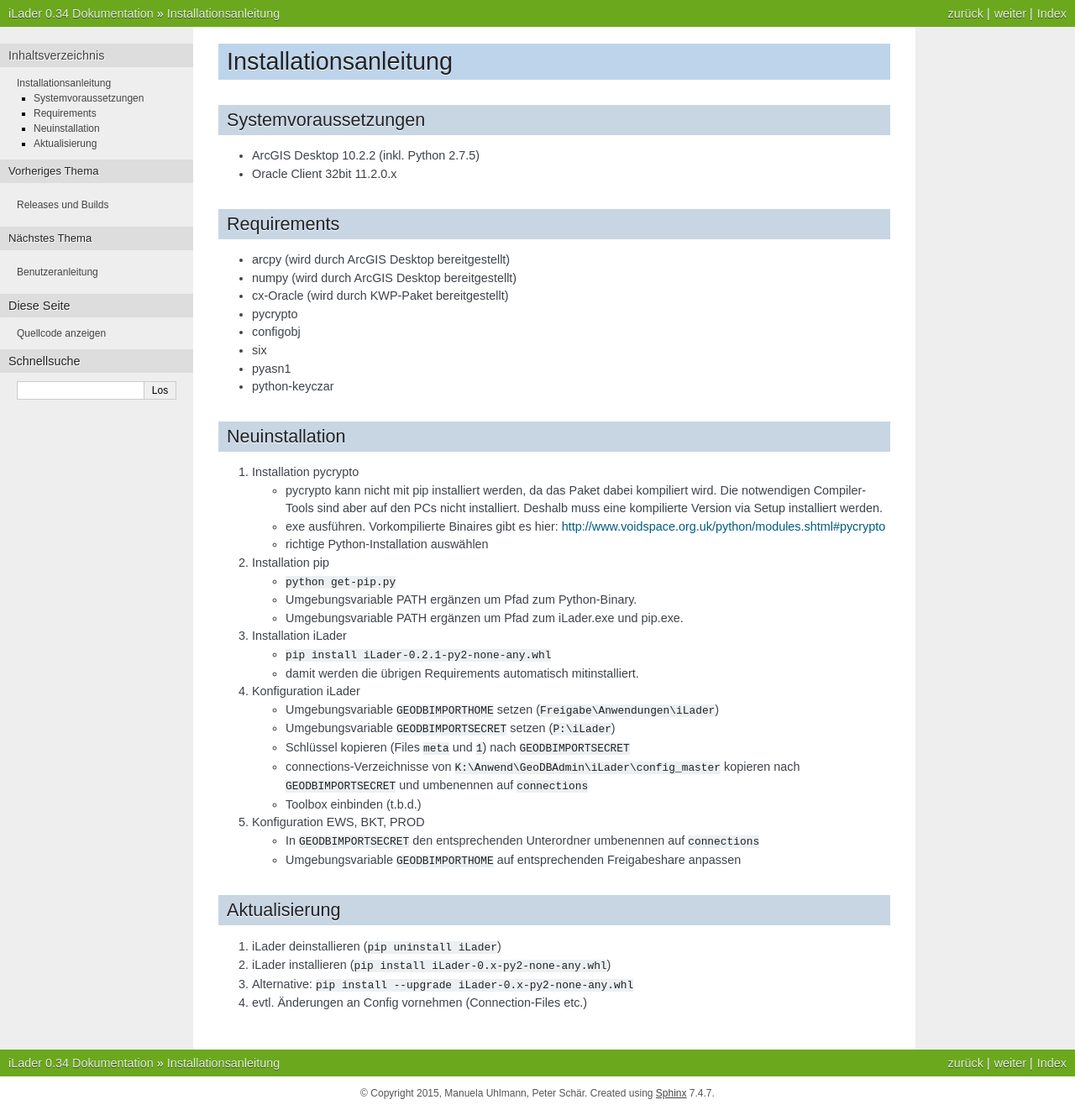
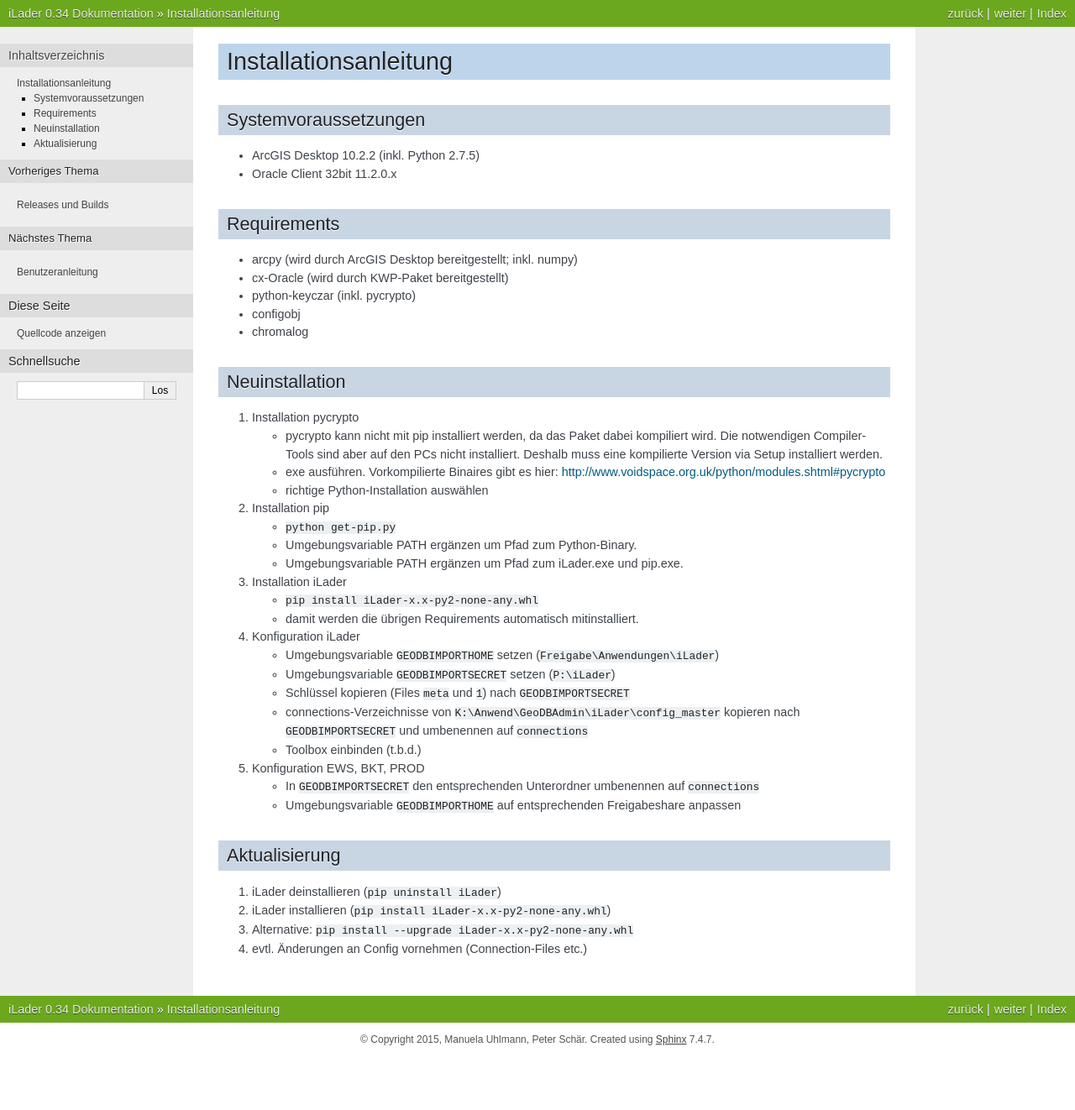
Before and after one commit to AGIBE/iLader, a Sphinx documentation site: the page built from docs/installation.rst, in a window 1280 px wide. Shown: the whole page at 84% size. Built offline with Sphinx 7.4.7, drawn with Linux system fonts in a browser that asks for light colours; after the commit the page ends 1258 px from its top, so only the background shows below that.

Commit message:
Installationsanleitung und Requirements aufeinander abgestimmt.

```diff
--- a/docs/installation.rst
+++ b/docs/installation.rst
@@ -8,14 +8,11 @@ Systemvoraussetzungen
 
 Requirements
 ------------
-- arcpy (wird durch ArcGIS Desktop bereitgestellt)
-- numpy (wird durch ArcGIS Desktop bereitgestellt)
+- arcpy (wird durch ArcGIS Desktop bereitgestellt; inkl. numpy)
 - cx-Oracle (wird durch KWP-Paket bereitgestellt)
-- pycrypto
+- python-keyczar (inkl. pycrypto)
 - configobj
-- six
-- pyasn1
-- python-keyczar
+- chromalog
 
 Neuinstallation
 ---------------
@@ -33,7 +30,7 @@ Neuinstallation
 
 #. Installation iLader
 
-   * ``pip install iLader-0.2.1-py2-none-any.whl``
+   * ``pip install iLader-x.x-py2-none-any.whl``
    * damit werden die übrigen Requirements automatisch mitinstalliert.
 
 #. Konfiguration iLader
@@ -53,6 +50,6 @@ Aktualisierung
 --------------
 
 #. iLader deinstallieren (``pip uninstall iLader``)
-#. iLader installieren (``pip install iLader-0.x-py2-none-any.whl``)
-#. Alternative: ``pip install --upgrade iLader-0.x-py2-none-any.whl``
+#. iLader installieren (``pip install iLader-x.x-py2-none-any.whl``)
+#. Alternative: ``pip install --upgrade iLader-x.x-py2-none-any.whl``
 #. evtl. Änderungen an Config vornehmen (Connection-Files etc.)
--- a/setup.py
+++ b/setup.py
@@ -12,7 +12,7 @@ setup(
       # .pyt-Files werden von Python nicht erkannt. Deshalb müssen sie explizit als Package-Inhalt aufgelistet werden.
       package_data={'': ["*.pyt"]},
       # Abhängigkeiten
-      install_requires = ["configobj==5.0.6", "cx-Oracle==5.1.3", "numpy==1.7.1", "python-keyczar==0.715", "chromalog==1.0.4"],
+      install_requires = ["configobj==5.0.6", "cx-Oracle==5.1.3", "python-keyczar==0.715", "chromalog==1.0.4"],
       # PyPI metadata
       author = "Peter Schär, Manuela Uhlmann",
       author_email = "peter.schaer@bve.be.ch, manuela.uhlmann@bve.be.ch",
```
